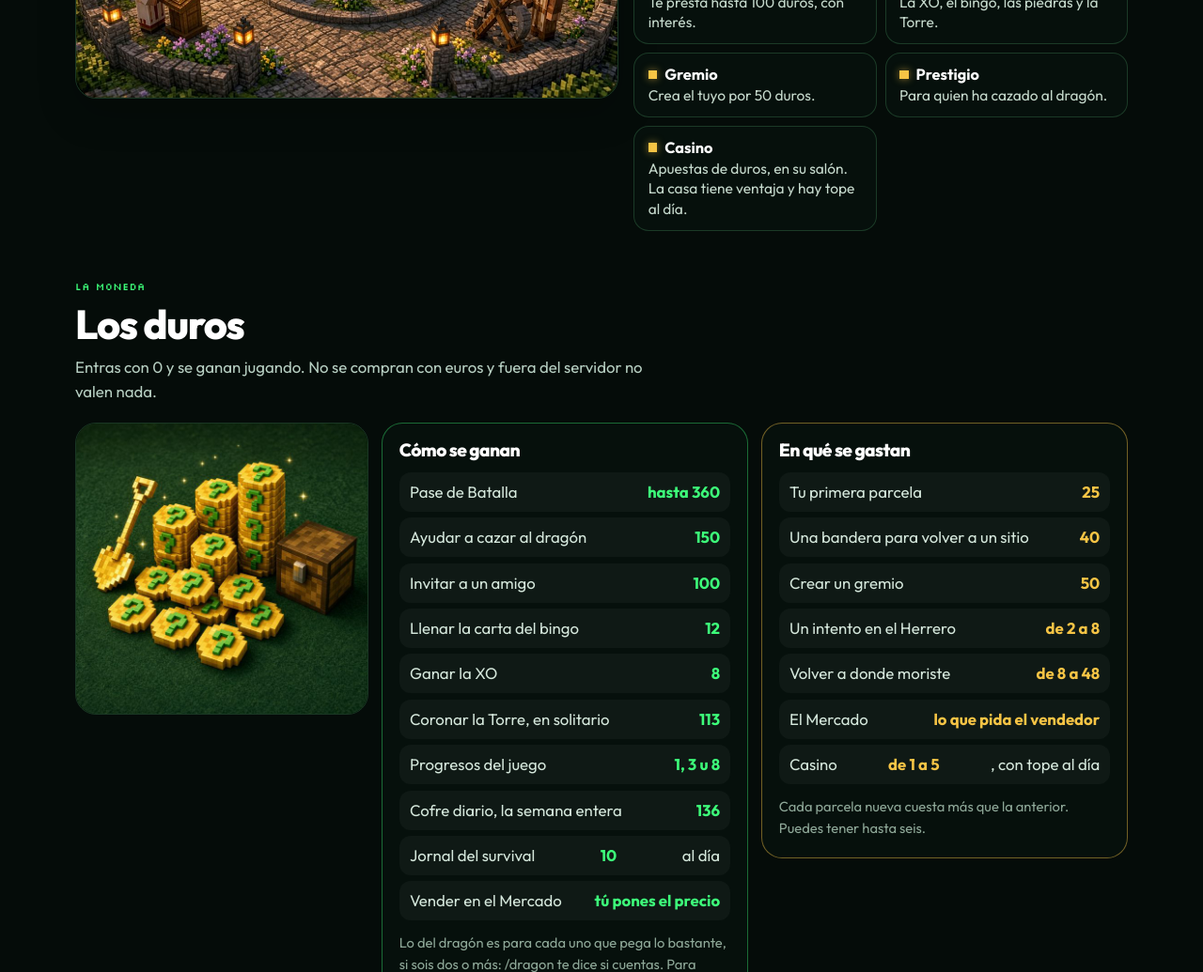
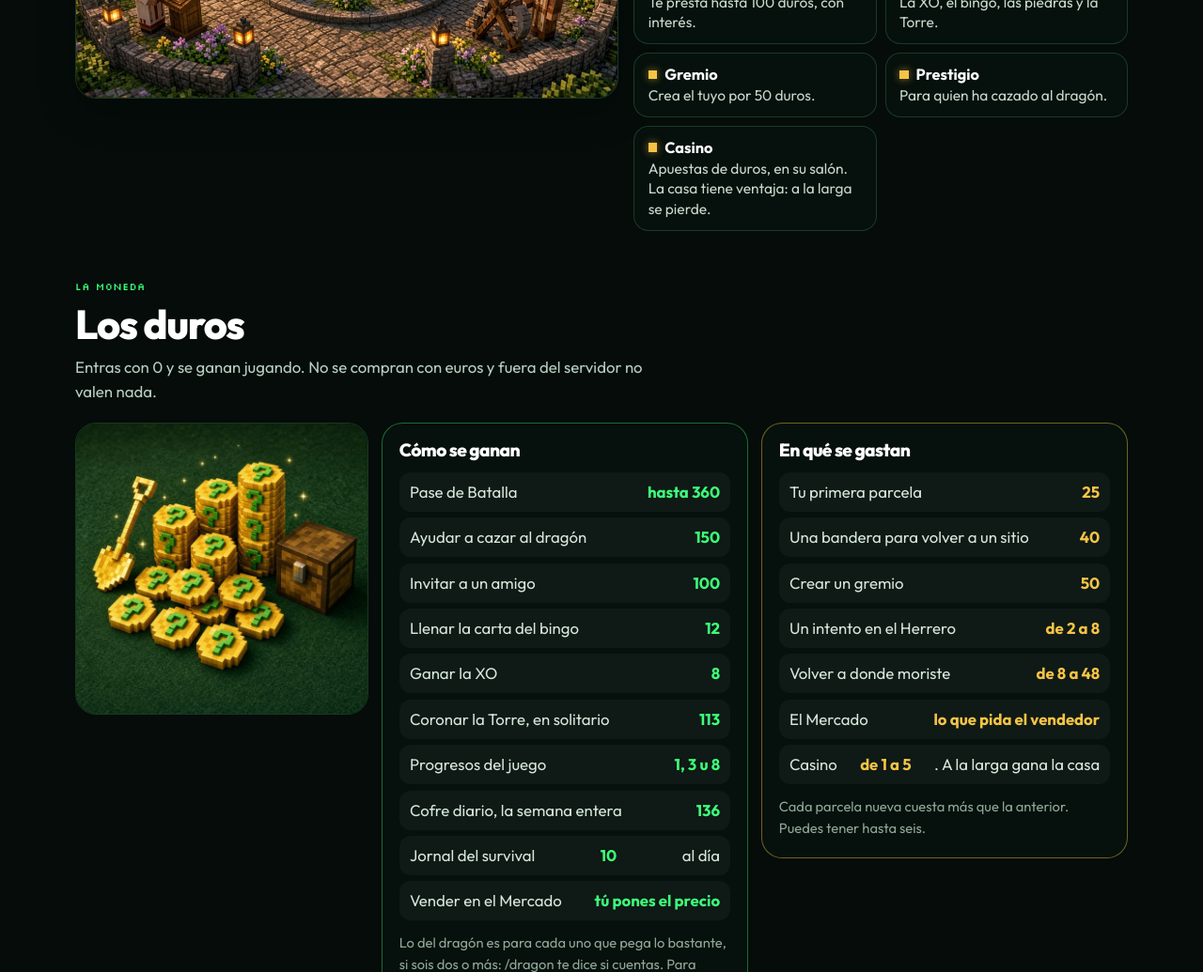
Before and after one commit to AlexCasanovaQA/preguntones-web, a plain HTML site: page index.html in a window 1280 px wide. Shown: the part 3760-4795 px from the top of the page at 94% size. Drawn offline with Linux system fonts and the light colour scheme.

Commit message:
El casino ya no cierra al día: a la larga gana la casa.
Co-authored-by: Cursor <cursoragent@cursor.com>

```diff
--- a/index.html
+++ b/index.html
@@ -168,7 +168,7 @@
           <li><strong>Eventos</strong> La XO, el bingo, las piedras y la Torre.</li>
           <li><strong>Gremio</strong> Crea el tuyo por 50 duros.</li>
           <li><strong>Prestigio</strong> Para quien ha cazado al dragón.</li>
-          <li><strong>Casino</strong> Apuestas de duros, en su salón. La casa tiene ventaja y hay tope al día.</li>
+          <li><strong>Casino</strong> Apuestas de duros, en su salón. La casa tiene ventaja: a la larga se pierde.</li>
         </ul>
       </div>
     </section>
@@ -204,7 +204,7 @@
             <li>Un intento en el Herrero <b>de 2 a 8</b></li>
             <li>Volver a donde moriste <b>de 8 a 48</b></li>
             <li>El Mercado <b>lo que pida el vendedor</b></li>
-            <li>Casino <b>de 1 a 5</b>, con tope al día</li>
+            <li>Casino <b>de 1 a 5</b>. A la larga gana la casa</li>
           </ul>
           <p class="nota">Cada parcela nueva cuesta más que la anterior. Puedes tener hasta seis.</p>
         </div>
```
Also changed, not shown: normas.html (+1 -1 lines).
